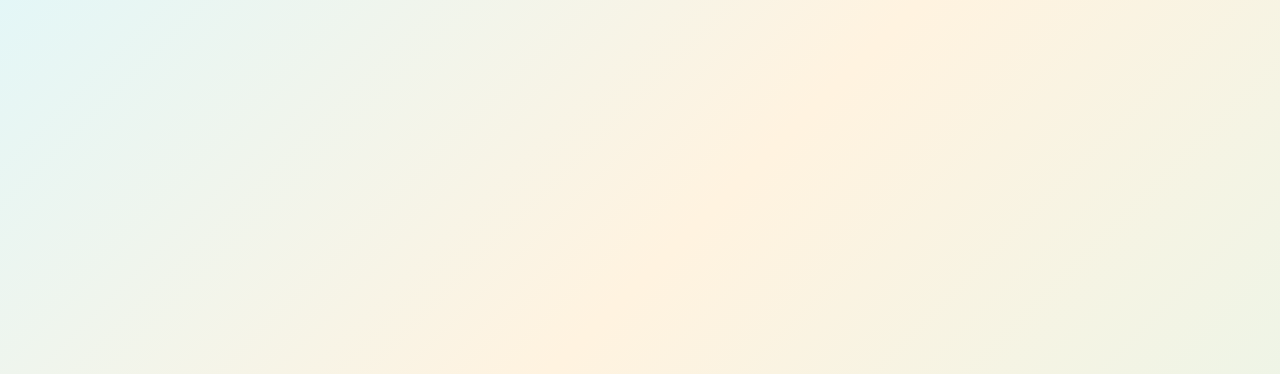
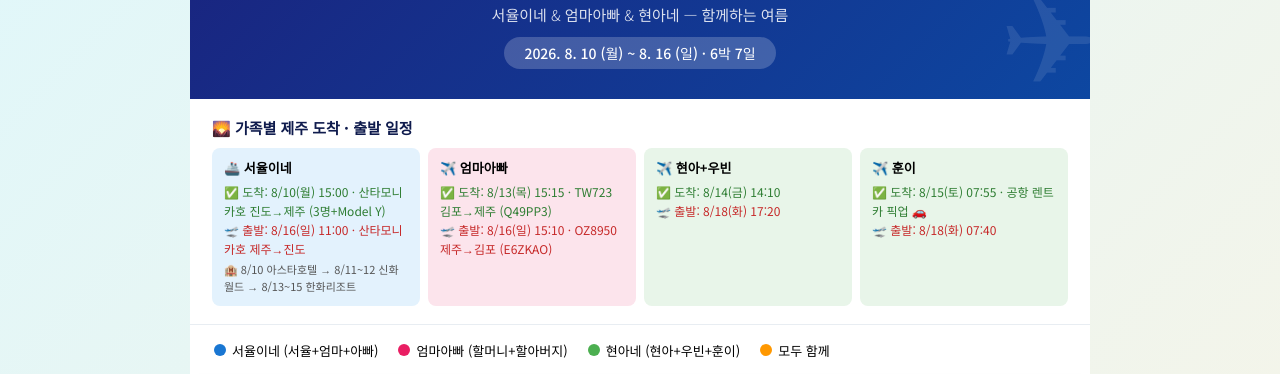
Before and after one commit to hongsy41-netizen/jeju2026, a plain HTML site: page index.html in a window 1280 px wide. Shown: the part 120-494 px from the top of the page. Drawn offline with nearby package versions, Linux system fonts and the light colour scheme.

Commit message:
fix: missing </style> tag causing blank page

```diff
--- a/index.html
+++ b/index.html
@@ -263,7 +263,9 @@
   .family-summary{background:#fff;padding:18px 22px;border-bottom:1px solid #e8edf2}
   .family-summary h3{font-size:15px;font-weight:700;color:#0f1b4d;margin-bottom:10px}
   .family-grid{display:grid;grid-template-columns:repeat(auto-fit,minmax(180px,1fr));gap:8px}
-  .family-card{border-radius:8px;padding:10px 12px;font-size:12px;line-height:1.6
+  .family-card{border-radius:8px;padding:10px 12px;font-size:12px;line-height:1.6}
+</style>
+</head>
 <body>
 <div class="container">
 
```
